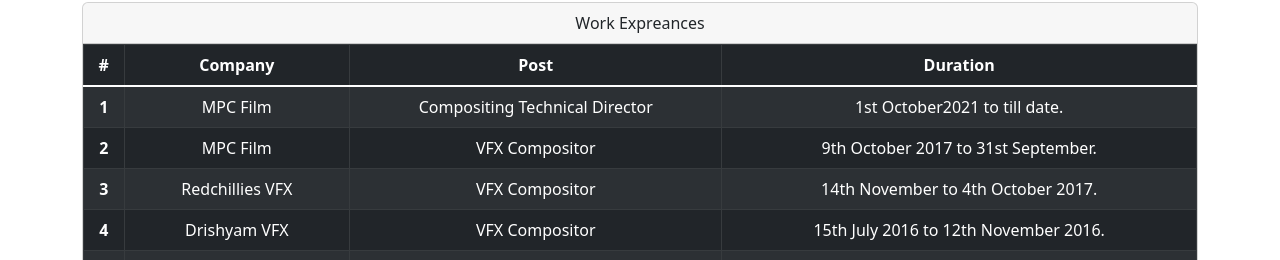
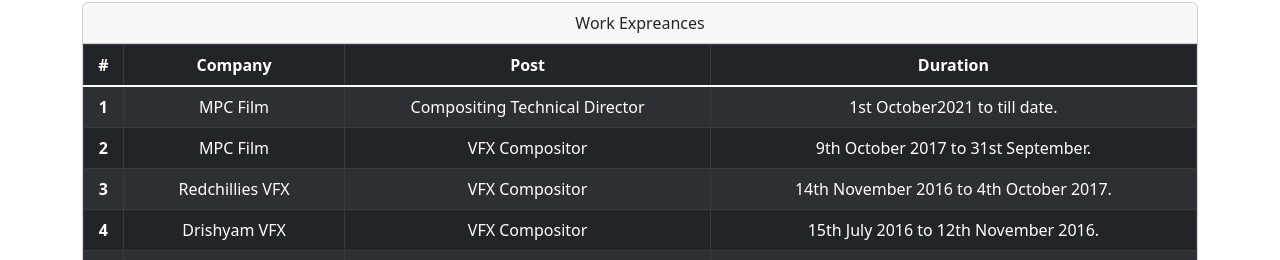
Before and after one commit to Ripax/portfolio, a plain HTML site: page index.html in a window 1280 px wide. Shown: the part 2359-2619 px from the top of the page. Drawn offline with nearby package versions, Linux system fonts and the light colour scheme.

Commit message:
update date in redchillies

```diff
--- a/index.html
+++ b/index.html
@@ -244,7 +244,7 @@
           <th scope="row">3</th>
           <td>Redchillies VFX</td>
           <td>VFX Compositor</td>
-          <td>14th November to 4th October 2017.</td>
+          <td>14th November 2016 to 4th October 2017.</td>
         </tr>
         <tr>
           <th scope="row">4</th>
```
